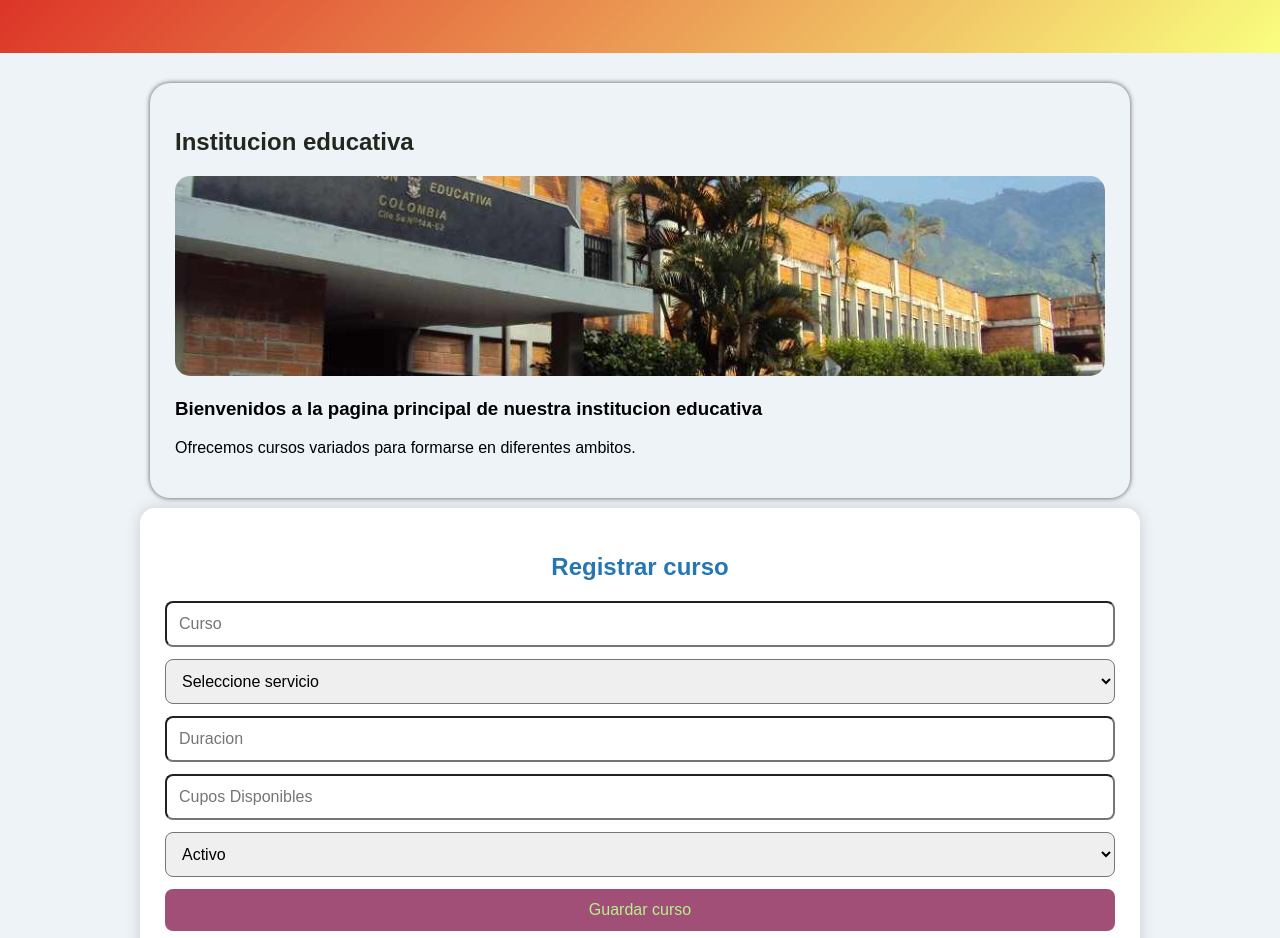
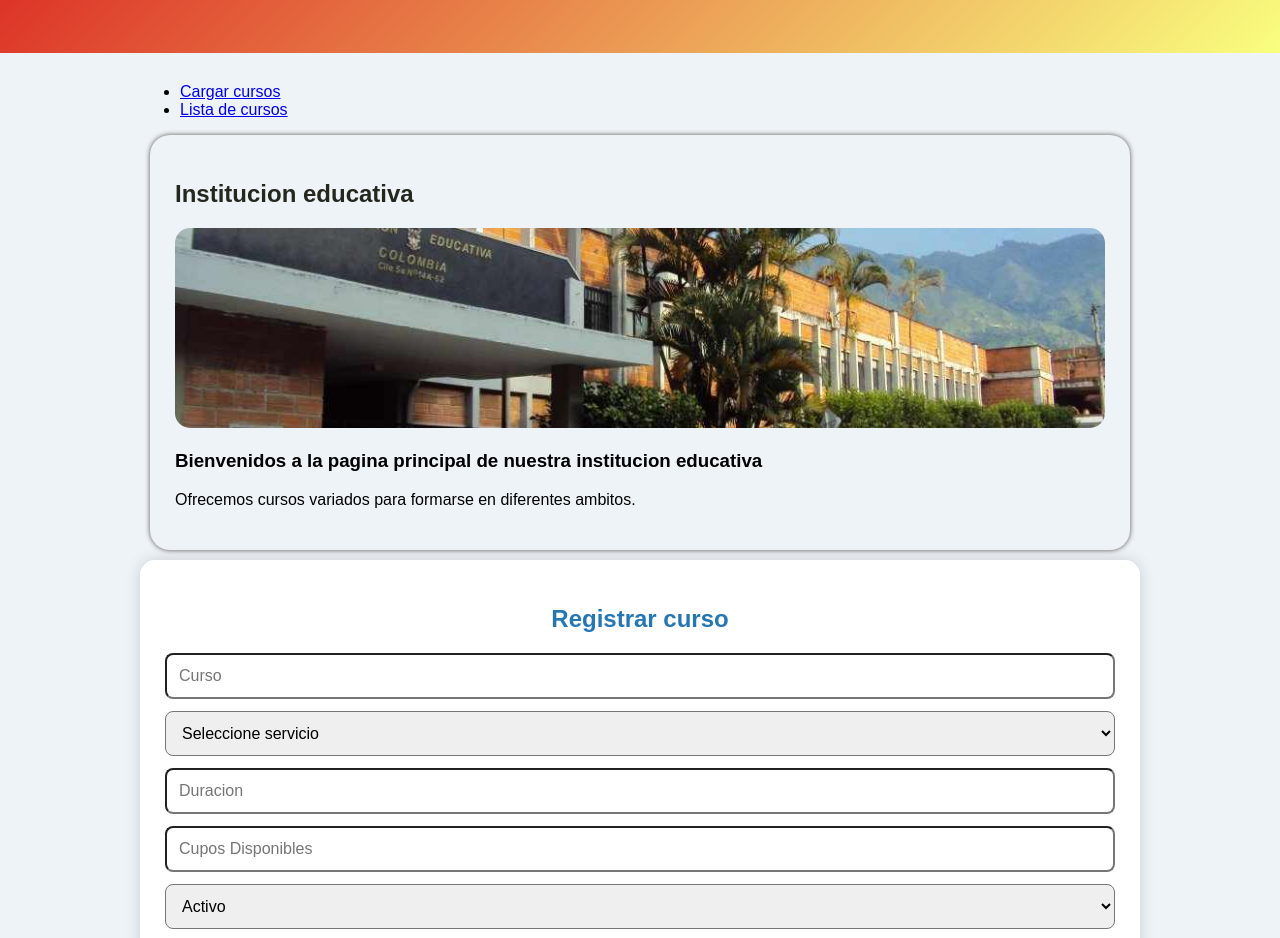
Before and after one commit to tabordatomas/InstitucionAcademica-Taborda, a plain HTML site: page Front/index.html in a window 1280 px wide. Shown: the part 141-1079 px from the top of the page. Drawn offline with Linux system fonts and the light colour scheme; no server answers.

Commit message:
back arreglado

```diff
--- a/Front/index.html
+++ b/Front/index.html
@@ -14,6 +14,14 @@
 
 <main>
 
+    <nav class="Menu">
+        <ul>
+            <li><a href="#cargarCursos">Cargar cursos</a></li>
+            <li><a href="#listadoCursos">Lista de cursos</a></li>
+        </ul>
+    </nav>
+
+
     <section class="introduccion">
         <h1>Institucion educativa</h1>
       <section class="">
@@ -24,7 +32,7 @@
       </section>
     </section>
 
-  <section class="panel">
+  <section id="cargarCursos" class="panel">
     <h2>Registrar curso</h2>
     <form id="formCurso">
       <input type="text" id="nombre" placeholder="Curso">
```
